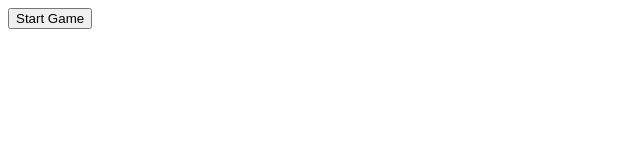
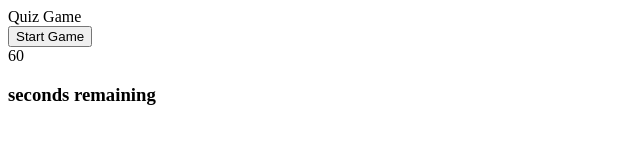
Before and after one commit to Tehseus/quiz-game, a plain HTML site: page index.html in a window 1280 px wide. Shown: the whole page, without its empty margins (0-640 px from the left). Drawn offline with Linux system fonts and the light colour scheme.

Commit message:
added timer that starts on button push, added header to page

```diff
--- a/index.html
+++ b/index.html
@@ -8,7 +8,14 @@
     <title>Quiz Game</title>
 </head>
 <body>
+    <header>Quiz Game</header>
     <button class="start-button">Start Game</button>
     <script src="./assets/js/script.js"></script>
+
+    <div class= "card timer">
+        <div class = "timer-text">
+        <div class="large-font timer-count">60</div>
+        <h3>seconds remaining</h3>
+      </div>
 </body>
 </html>
```
